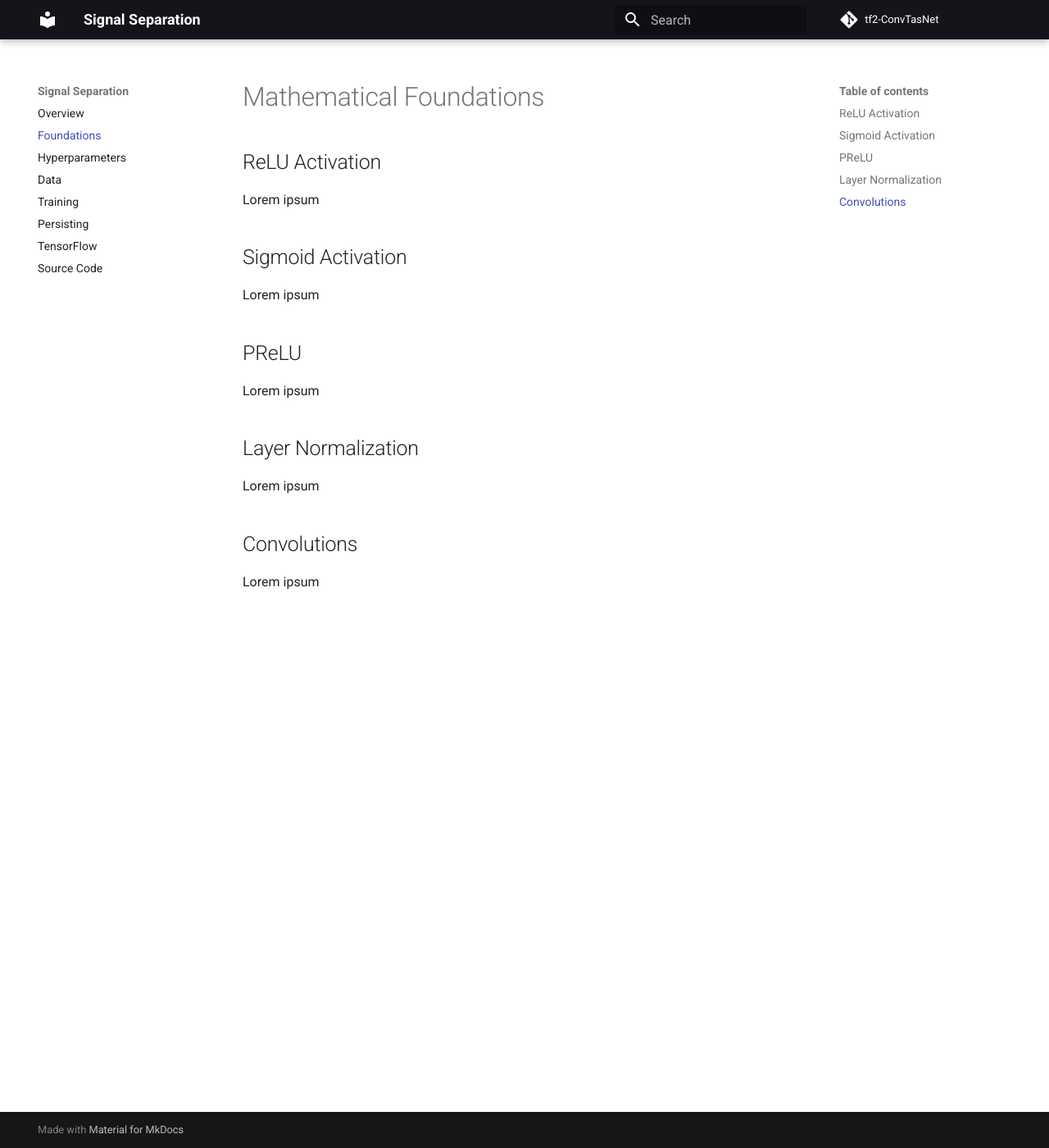
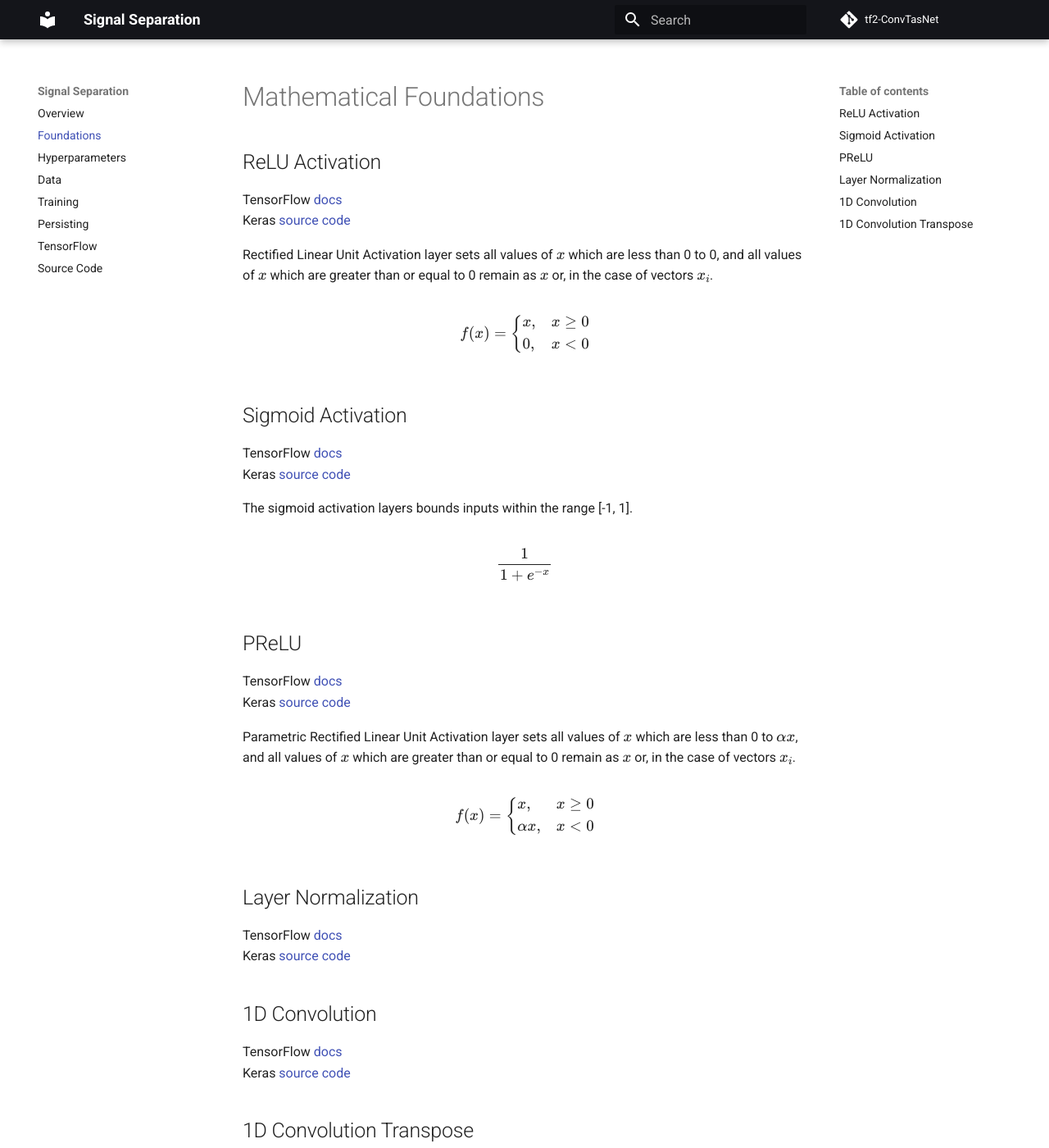
Before and after one commit to ishine/tf2-ConvTasNet, an MkDocs documentation site: the page built from docs/foundations.md, in a window 1280 px wide and 1400 px high. Shown: the whole window at 82% size. Built offline with MkDocs 1.6.1 and Material for MkDocs 9.7.7, drawn with Linux system fonts in a browser that asks for light colours; comment, search, counter and statistics services are not loaded; some of the changed text lies outside the part shown.

Commit message:
updating foundations

```diff
--- a/docs/foundations.md
+++ b/docs/foundations.md
@@ -2,20 +2,61 @@
 
 ## ReLU Activation
 
-Lorem ipsum
+TensorFlow [docs](https://www.tensorflow.org/api_docs/python/tf/keras/activations/relu) <br>
+Keras [source code](https://github.com/keras-team/keras/tree/v2.7.0/keras/activations.py#L273-L311)
+
+Rectified Linear Unit Activation layer sets all values of $x$ which are less than 0 to 0, and all values of $x$ which are greater than or equal to 0 remain as $x$ or, in the case of vectors $x_i$.
+
+$$
+f(x)= \left\{
+  \begin{array}{lr}
+      x, & x \geq 0 \\
+      0, & x < 0
+      \end{array}
+\right.
+$$
+
 
 ## Sigmoid Activation
 
-Lorem ipsum
+TensorFlow [docs](https://www.tensorflow.org/api_docs/python/tf/keras/activations/sigmoid) <br>
+Keras [source code](https://github.com/keras-team/keras/tree/v2.7.0/keras/activations.py#L376-L406)
+
+The sigmoid activation layers bounds inputs within the range [-1, 1].
+
+$$
+\frac{1}{1 + e^{-x}}
+$$
 
 ## PReLU
 
-Lorem ipsum
+TensorFlow [docs](https://www.tensorflow.org/api_docs/python/tf/keras/layers/PReLU) <br>
+Keras [source code](https://github.com/keras-team/keras/tree/v2.7.0/keras/layers/advanced_activations.py#L90-L180)
+
+Parametric Rectified Linear Unit Activation layer sets all values of $x$ which are less than 0 to $\alpha x$, and all values of $x$ which are greater than or equal to 0 remain as $x$ or, in the case of vectors $x_i$.
+
+$$
+f(x)= \left\{
+  \begin{array}{lr}
+      x, & x \geq 0 \\
+      \alpha x, & x < 0
+      \end{array}
+\right.
+$$
+
 
 ## Layer Normalization
 
-Lorem ipsum
+TensorFlow [docs](https://github.com/keras-team/keras/blob/2c48a3b38b6b6139be2da501982fd2f61d7d48fe/keras/layers/convolutional.py#L390-L527) <br>
+Keras [source code](https://github.com/keras-team/keras/blob/2c48a3b38b6b6139be2da501982fd2f61d7d48fe/keras/layers/normalization/layer_normalization.py#L29-L363)
 
-## Convolutions
+## 1D Convolution
 
-Lorem ipsum
+TensorFlow [docs](https://www.tensorflow.org/api_docs/python/tf/keras/layers/Conv1D) <br>
+Keras [source code](https://github.com/keras-team/keras/blob/2c48a3b38b6b6139be2da501982fd2f61d7d48fe/keras/layers/convolutional.py#L390-L527)
+
+
+## 1D Convolution Transpose
+
+TensorFlow [docs](https://www.tensorflow.org/api_docs/python/tf/keras/layers/Conv1DTranspose) <br>
+Keras [source code](https://github.com/keras-team/keras/tree/v2.7.0/keras/layers/convolutional.py#L843-L1088)
--- /dev/null
+++ b/docs/javascripts/mathjax.js
@@ -0,0 +1,16 @@
+window.MathJax = {
+    tex: {
+        inlineMath: [["\\(", "\\)"]],
+        displayMath: [["\\[", "\\]"]],
+        processEscapes: true,
+        processEnvironments: true
+    },
+    options: {
+        ignoreHtmlClass: ".*|",
+        processHtmlClass: "arithmatex"
+    }
+};
+
+document$.subscribe(() => {
+    MathJax.typesetPromise()
+})
--- a/mkdocs.yml
+++ b/mkdocs.yml
@@ -25,3 +25,12 @@ nav:
   - Persisting: "persisting.md"
   - TensorFlow: "tensorflow.md"
   - Source Code: "sources/sourcecode.md"
+
+markdown_extensions:
+  - pymdownx.arithmatex:
+      generic: true
+
+extra_javascript:
+  - javascripts/mathjax.js
+  - https://polyfill.io/v3/polyfill.min.js?features=es6
+  - https://cdn.jsdelivr.net/npm/mathjax@3/es5/tex-mml-chtml.js
```
